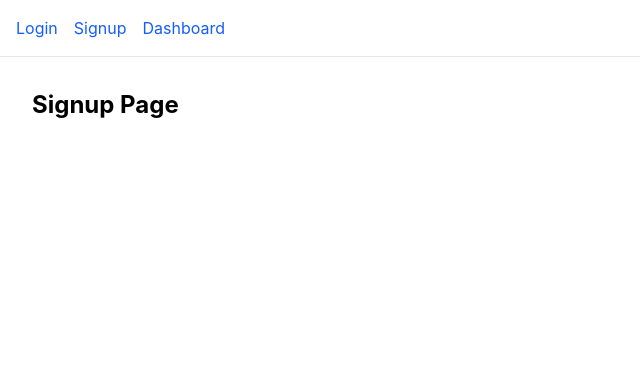
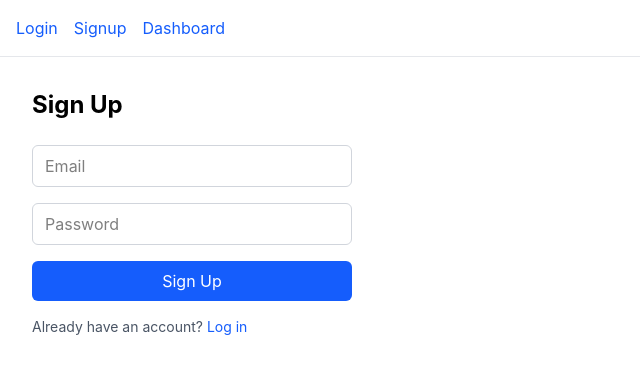
Before and after one commit to HSA2005-cloud/ai-meeting-assistant, a React app in the folder frontend/: page /signup in a window 1280 px wide. Shown: the top 374 px of the page, without its empty margins (0-640 px from the left). Built offline with nearby package versions, Linux system fonts and the light colour scheme; no server answers; the HTML template or start-up script is replaced by a standard one.

Commit message:
feat: add real Supabase auth (signup/login) and protected routes

```diff
--- a/frontend/package.json
+++ b/frontend/package.json
@@ -10,6 +10,7 @@
     "preview": "vite preview"
   },
   "dependencies": {
+    "@supabase/supabase-js": "^2.110.6",
     "@tailwindcss/vite": "^4.3.2",
     "react": "^19.2.7",
     "react-dom": "^19.2.7",
--- a/frontend/src/App.jsx
+++ b/frontend/src/App.jsx
@@ -1,5 +1,6 @@
 import { BrowserRouter, Routes, Route, Navigate } from 'react-router-dom'
 import Layout from './components/Layout'
+import ProtectedRoute from './components/ProtectedRoute'
 import LoginPage from './pages/LoginPage'
 import SignupPage from './pages/SignupPage'
 import DashboardPage from './pages/DashboardPage'
@@ -13,8 +14,11 @@ function App() {
           <Route path="/" element={<Navigate to="/login" replace />} />
           <Route path="/login" element={<LoginPage />} />
           <Route path="/signup" element={<SignupPage />} />
-          <Route path="/dashboard" element={<DashboardPage />} />
-          <Route path="/meetings/:id" element={<MeetingDetailPage />} />
+
+          <Route element={<ProtectedRoute />}>
+            <Route path="/dashboard" element={<DashboardPage />} />
+            <Route path="/meetings/:id" element={<MeetingDetailPage />} />
+          </Route>
         </Route>
       </Routes>
     </BrowserRouter>
--- /dev/null
+++ b/frontend/src/components/ProtectedRoute.jsx
@@ -0,0 +1,31 @@
+import { useState, useEffect } from 'react'
+import { Navigate, Outlet } from 'react-router-dom'
+import { supabase } from '../lib/supabaseClient'
+
+function ProtectedRoute() {
+    const [session, setSession] = useState(undefined)
+
+    useEffect(() => {
+        supabase.auth.getSession().then(({ data }) => {
+            setSession(data.session)
+        })
+
+        const { data: listener } = supabase.auth.onAuthStateChange((_event, session) => {
+            setSession(session)
+        })
+
+        return () => listener.subscription.unsubscribe()
+    }, [])
+
+    if (session === undefined) {
+        return <p className="p-8 text-gray-500">Checking login status...</p>
+    }
+
+    if (!session) {
+        return <Navigate to="/login" replace />
+    }
+
+    return <Outlet />
+}
+
+export default ProtectedRoute
--- /dev/null
+++ b/frontend/src/lib/supabaseClient.js
@@ -0,0 +1,6 @@
+import { createClient } from '@supabase/supabase-js'
+
+const supabaseUrl = import.meta.env.VITE_SUPABASE_URL
+const supabaseAnonKey = import.meta.env.VITE_SUPABASE_ANON_KEY
+
+export const supabase = createClient(supabaseUrl, supabaseAnonKey)
--- a/frontend/src/pages/LoginPage.jsx
+++ b/frontend/src/pages/LoginPage.jsx
@@ -1,5 +1,65 @@
+import { useState } from 'react'
+import { useNavigate, Link } from 'react-router-dom'
+import { supabase } from '../lib/supabaseClient'
+
 function LoginPage() {
-    return <h1 className="text-2xl font-bold p-8">Login Page</h1>
+    const [email, setEmail] = useState('')
+    const [password, setPassword] = useState('')
+    const [error, setError] = useState(null)
+    const [loading, setLoading] = useState(false)
+    const navigate = useNavigate()
+
+    async function handleSubmit(e) {
+        e.preventDefault()
+        setError(null)
+        setLoading(true)
+
+        const { error } = await supabase.auth.signInWithPassword({ email, password })
+
+        setLoading(false)
+
+        if (error) {
+            setError(error.message)
+            return
+        }
+
+        navigate('/dashboard')
+    }
+
+    return (
+        <div className="p-8 max-w-sm">
+            <h1 className="text-2xl font-bold mb-6">Log In</h1>
+            <form onSubmit={handleSubmit} className="flex flex-col gap-4">
+                <input
+                    type="email"
+                    placeholder="Email"
+                    value={email}
+                    onChange={(e) => setEmail(e.target.value)}
+                    required
+                    className="border border-gray-300 rounded-md px-3 py-2"
+                />
+                <input
+                    type="password"
+                    placeholder="Password"
+                    value={password}
+                    onChange={(e) => setPassword(e.target.value)}
+                    required
+                    className="border border-gray-300 rounded-md px-3 py-2"
+                />
+                {error && <p className="text-red-600 text-sm">{error}</p>}
+                <button
+                    type="submit"
+                    disabled={loading}
+                    className="bg-blue-600 text-white rounded-md py-2 disabled:opacity-50"
+                >
+                    {loading ? 'Logging in...' : 'Log In'}
+                </button>
+            </form>
+            <p className="mt-4 text-sm text-gray-600">
+                Don't have an account? <Link to="/signup" className="text-blue-600">Sign up</Link>
+            </p>
+        </div>
+    )
 }
 
 export default LoginPage
--- a/frontend/src/pages/SignupPage.jsx
+++ b/frontend/src/pages/SignupPage.jsx
@@ -1,5 +1,66 @@
+import { useState } from 'react'
+import { useNavigate, Link } from 'react-router-dom'
+import { supabase } from '../lib/supabaseClient'
+
 function SignupPage() {
-    return <h1 className="text-2xl font-bold p-8">Signup Page</h1>
+    const [email, setEmail] = useState('')
+    const [password, setPassword] = useState('')
+    const [error, setError] = useState(null)
+    const [loading, setLoading] = useState(false)
+    const navigate = useNavigate()
+
+    async function handleSubmit(e) {
+        e.preventDefault()
+        setError(null)
+        setLoading(true)
+
+        const { error } = await supabase.auth.signUp({ email, password })
+
+        setLoading(false)
+
+        if (error) {
+            setError(error.message)
+            return
+        }
+
+        navigate('/dashboard')
+    }
+
+    return (
+        <div className="p-8 max-w-sm">
+            <h1 className="text-2xl font-bold mb-6">Sign Up</h1>
+            <form onSubmit={handleSubmit} className="flex flex-col gap-4">
+                <input
+                    type="email"
+                    placeholder="Email"
+                    value={email}
+                    onChange={(e) => setEmail(e.target.value)}
+                    required
+                    className="border border-gray-300 rounded-md px-3 py-2"
+                />
+                <input
+                    type="password"
+                    placeholder="Password"
+                    value={password}
+                    onChange={(e) => setPassword(e.target.value)}
+                    required
+                    minLength={6}
+                    className="border border-gray-300 rounded-md px-3 py-2"
+                />
+                {error && <p className="text-red-600 text-sm">{error}</p>}
+                <button
+                    type="submit"
+                    disabled={loading}
+                    className="bg-blue-600 text-white rounded-md py-2 disabled:opacity-50"
+                >
+                    {loading ? 'Signing up...' : 'Sign Up'}
+                </button>
+            </form>
+            <p className="mt-4 text-sm text-gray-600">
+                Already have an account? <Link to="/login" className="text-blue-600">Log in</Link>
+            </p>
+        </div>
+    )
 }
 
 export default SignupPage
```
Also changed, not shown: 2 other files (tests, documents, lock files or other folders).
